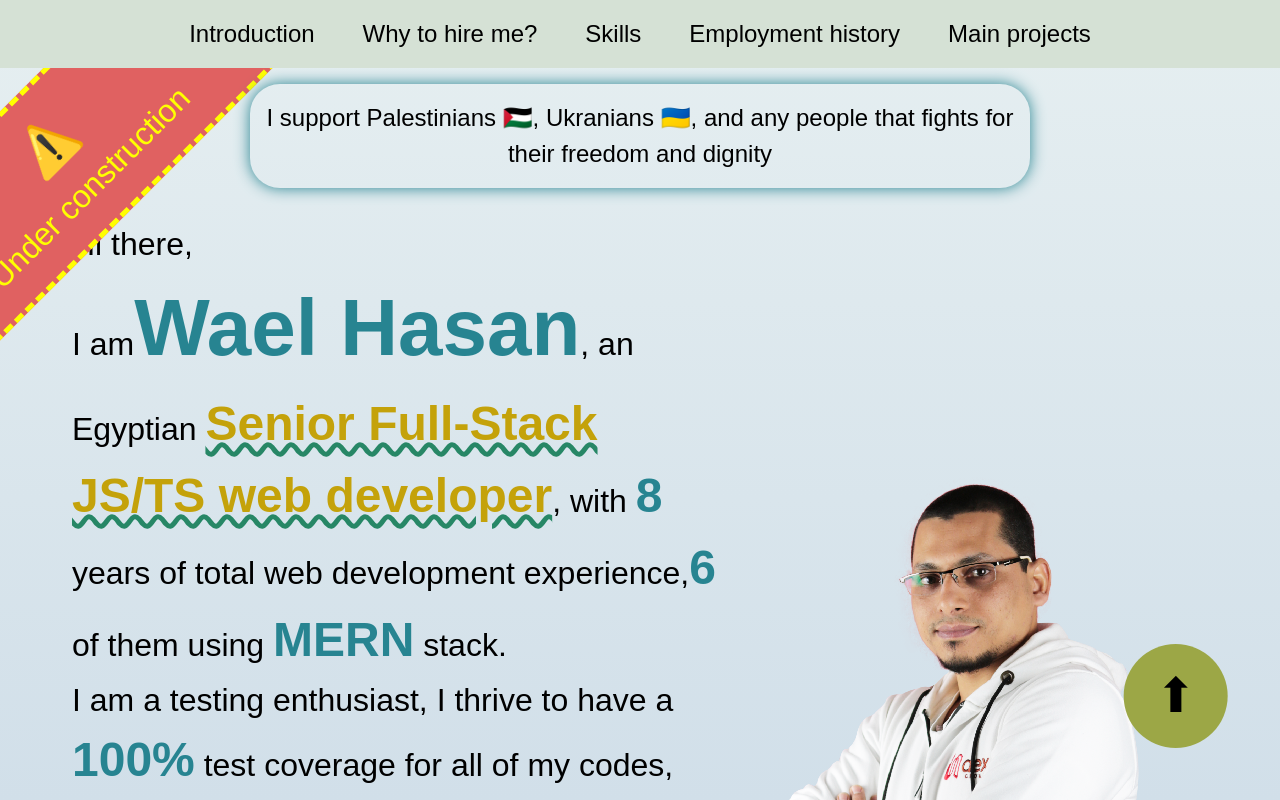
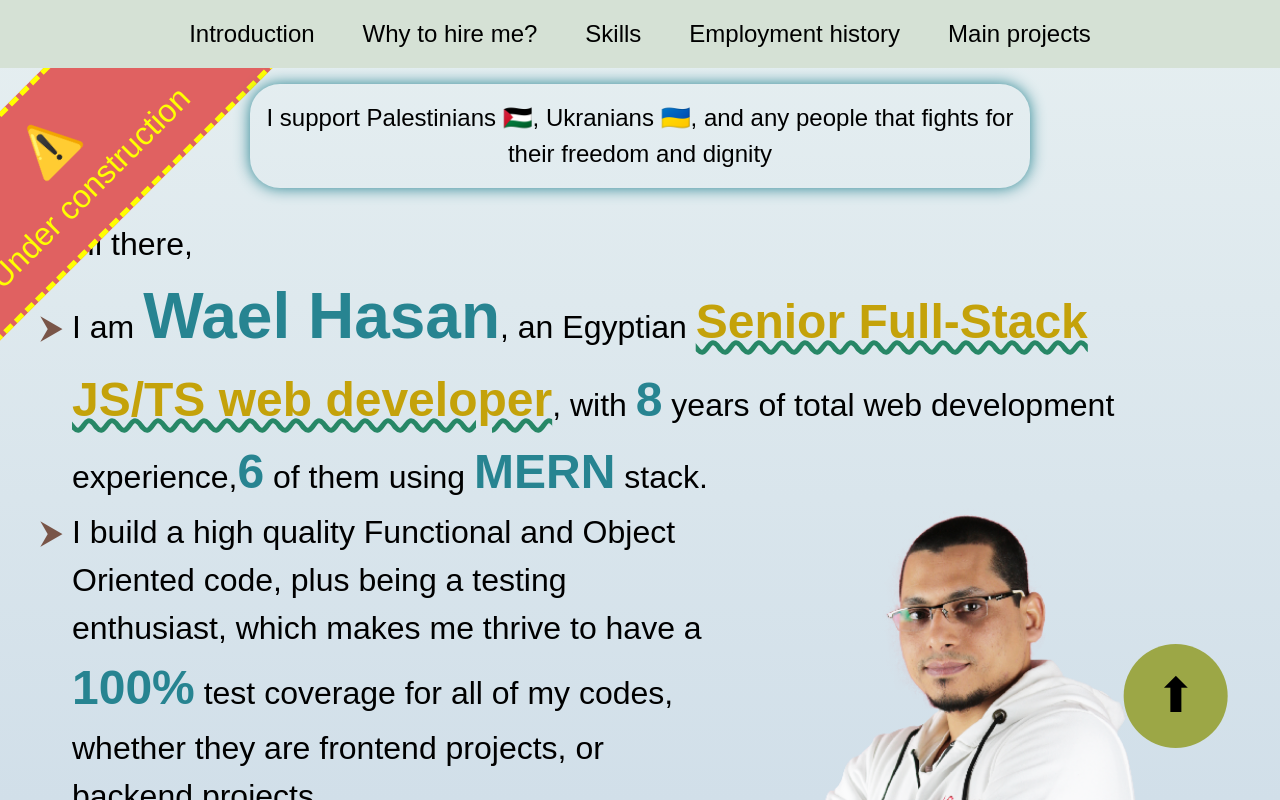
Before and after one commit to waelhasan/personal-site, a Next.js app: page / in a window 1280 px wide. Built offline with nearby package versions, Linux system fonts and the light colour scheme.

Commit message:
Enhanced introduction contents

```diff
--- a/src/app/components/Intorduction.tsx
+++ b/src/app/components/Intorduction.tsx
@@ -38,24 +38,40 @@ interface IntrodcutionProps {
     title: string
 }
 
+const P = ({ children }: { children: React.ReactNode }) => (
+    <p className="arrow-before">
+        {children}
+    </p>
+)
+
 const Introduction = ({ fullName, nationality, title }: IntrodcutionProps) => (
     <div style={{
-        display: "flex",
         maxWidth: "1200px",
         padding: "2rem",
         marginBottom: "1rem",
-        alignItems: "center"
     }}>
         <div id="introduction"
-            style={{ fontSize: "2rem" }}>
-            Hi there, <br />I am
-            <Important level={1}>{fullName}</Important>,
+            style={{
+                fontSize: "2rem",
+                textAlign: "left",
+                borderRadius: "50%"
+            }}>
+            <p>
+                Hi there,
+            </p>
+            <P>
+                I am <Important level={2}>{fullName}</Important>,
                 an {nationality} <Title title={title} />, with <Important level={3}>8</Important> years of total web development experience,
                 <Important level={3}>6</Important> of them using <Important level={3}>MERN</Important> stack.
-            <br />
-            I am a testing enthusiast, I thrive to have a <Important level={3}>100%</Important> test coverage for all of my codes, whether they are frontend projects,
+            </P>
+            <Image width="500" height="500" src="/pic1.png" alt="Wael Hasan picture" style={{ float: "right" }} />
+            <P>
+                I build a high quality Functional and Object Oriented code, plus being a testing enthusiast, which makes me
+                thrive to have a <Important level={3}>100%</Important> test coverage for all of my codes,
+                whether they are frontend projects,
                 or backend projects.
-            <br />
+            </P>
+            <P>
                 I am searching for an opportunity for a
                 <FlippingContents
                     direction="bottom"
@@ -71,10 +87,10 @@ const Introduction = ({ fullName, nationality, title }: IntrodcutionProps) => (
                             </Important>
                         ))
                     }
-            /> it would be great to have a conversation about it, and have the ability to apply for it.
+                />, so if you have an open role that suits me, it would be great to have a conversation about it, and have the ability to apply for it.
                 <DownloadCVButton />
+            </P>
         </div>
-        <Image width="500" height="500" src="/pic1.png" alt="Wael Hasan picture" />
     </div>
 )
 
--- a/src/app/globals.css
+++ b/src/app/globals.css
@@ -37,3 +37,11 @@
     --darker-foreground-golden-rgb: rgb(54 59 9);
   }
 }
+
+.arrow-before::before {
+  font-size: 2rem;
+  color: #795548;
+  content: "⮞ ";
+  margin-left: -2rem;
+  /* vertical-align: middle; */
+}
```
Lines whose indentation alone changed are shown as unchanged.
